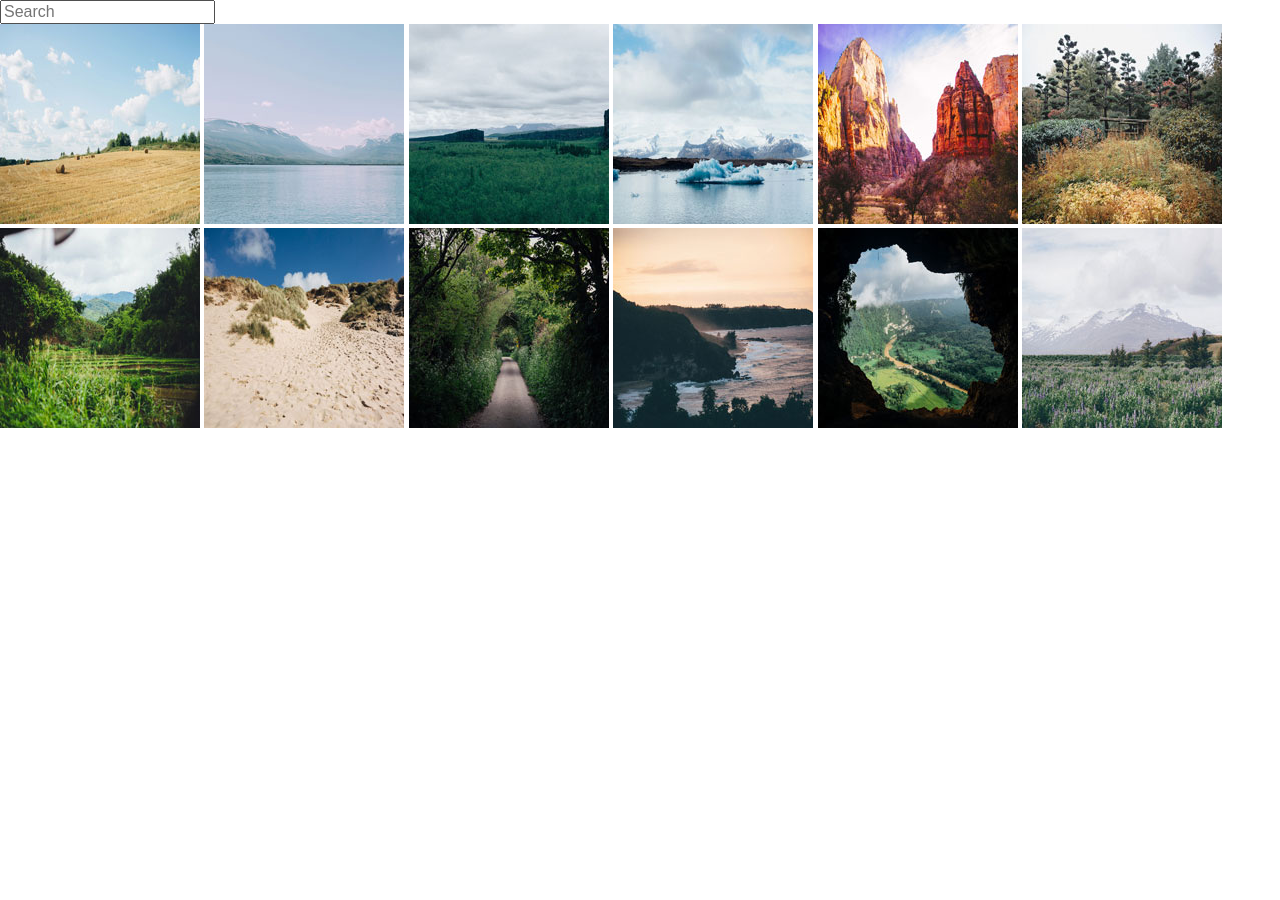
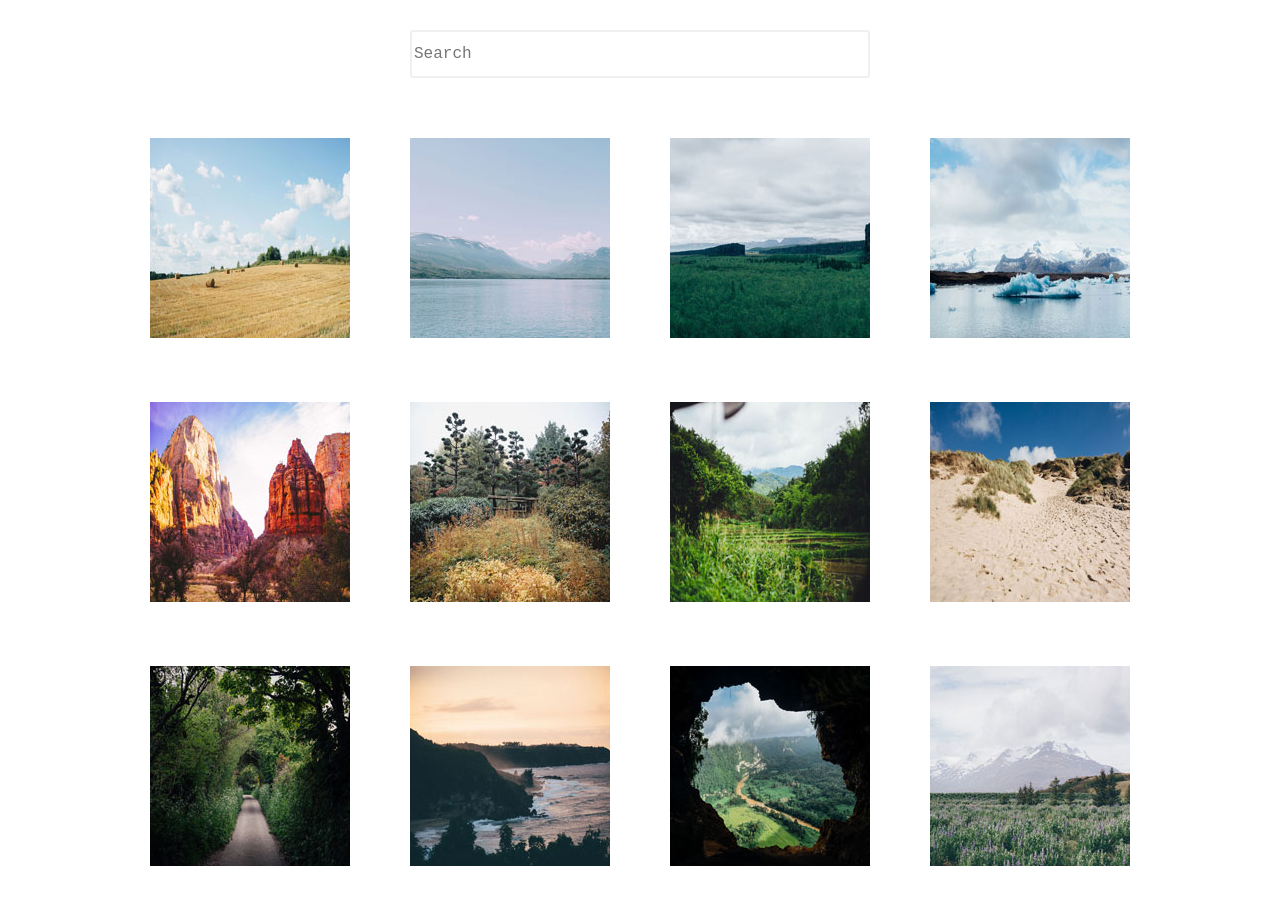
Before and after one commit to miller0chuck/4-interactive_photo_gallery, a plain HTML site: page index.html in a window 1280 px wide. Before the commit the page ends 800 px from the top, so only its background shows below. Drawn offline with Linux system fonts and the light colour scheme.

Commit message:
Styling
Main styling added for responsive design using flex box.

```diff
--- a/css/main.css
+++ b/css/main.css
@@ -0,0 +1,73 @@
+* {
+	box-sizing: border-box;
+	font-family: monospace;
+}
+
+
+
+
+/*Heading Styles*/
+
+header {
+	width: 100%;
+	padding: 30px 0;
+	text-align: center;
+	background-color: white;
+}
+
+#search {
+	width: 90%;
+	height: 3em;
+	font-size: 16px;
+	border-radius: 3px;
+	border: 2px solid rgba(238,238,238,.9);
+}
+
+
+
+
+
+/*Main Styles*/
+
+main {
+	display: flex;
+	flex-direction: column;
+	align-items: center;
+}
+
+img {
+	margin: 30px;
+}
+
+
+
+
+/*Tablet Styles*/
+
+@media screen and (min-width: 520px) {
+
+#search {
+	width: 460px;
+}
+
+main {
+	flex-direction: row;
+	justify-content: center;
+	flex-wrap: wrap;
+}}
+
+
+
+/*Desktop Styles*/
+
+@media screen and (min-width: 960px;){
+
+main {
+	width: 980px;
+	margin: 0 auto;
+	justify-content: space-between;
+}
+
+img {
+	margin: 30px 0;
+}}
--- a/index.html
+++ b/index.html
@@ -15,7 +15,7 @@
 <body>
 
 	<header>
-			<input type="text" placeholder="Search" name="search"></input>
+			<input type="text" placeholder="Search" name="search" id="search"></input>
 	</header>
 
 	<main>
```
